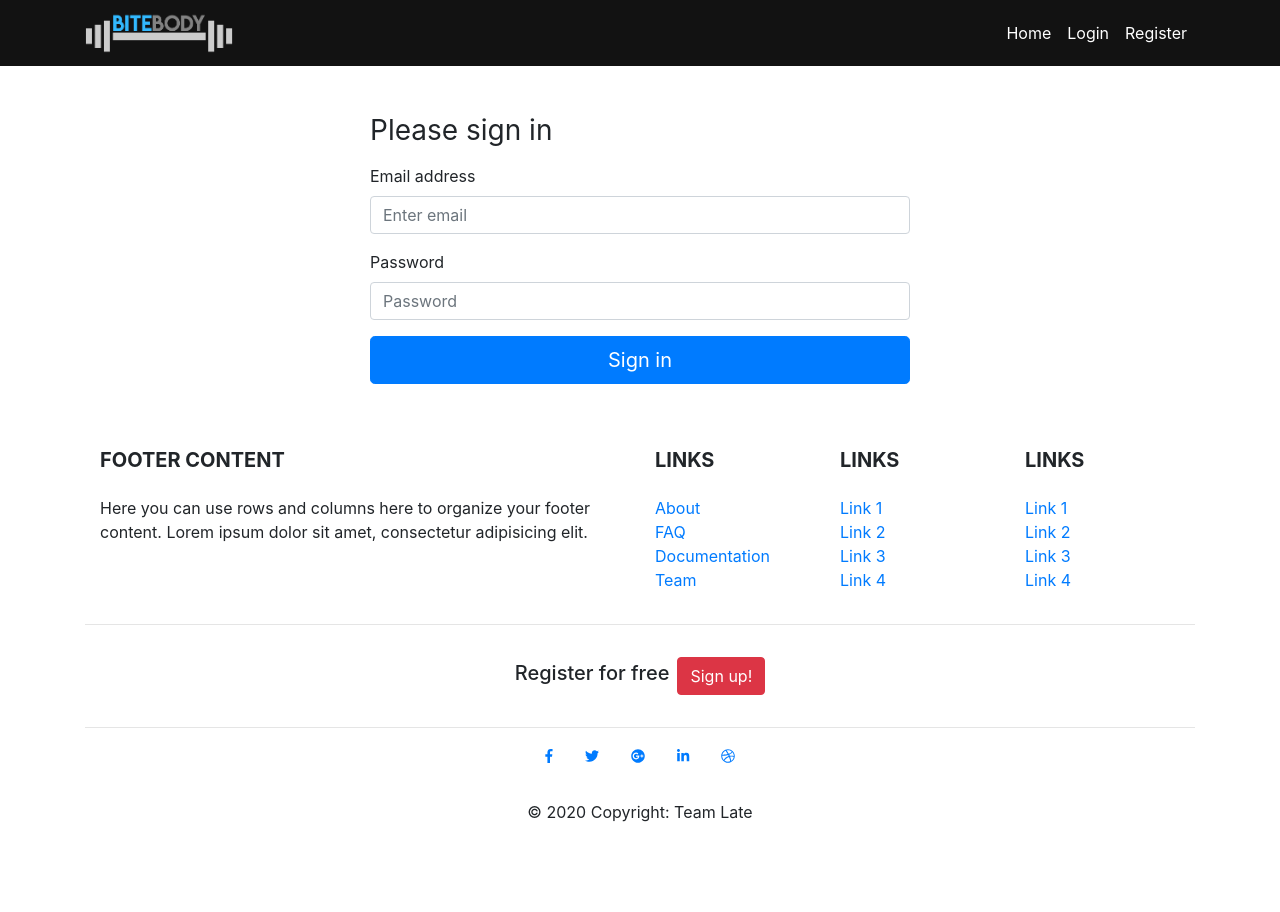
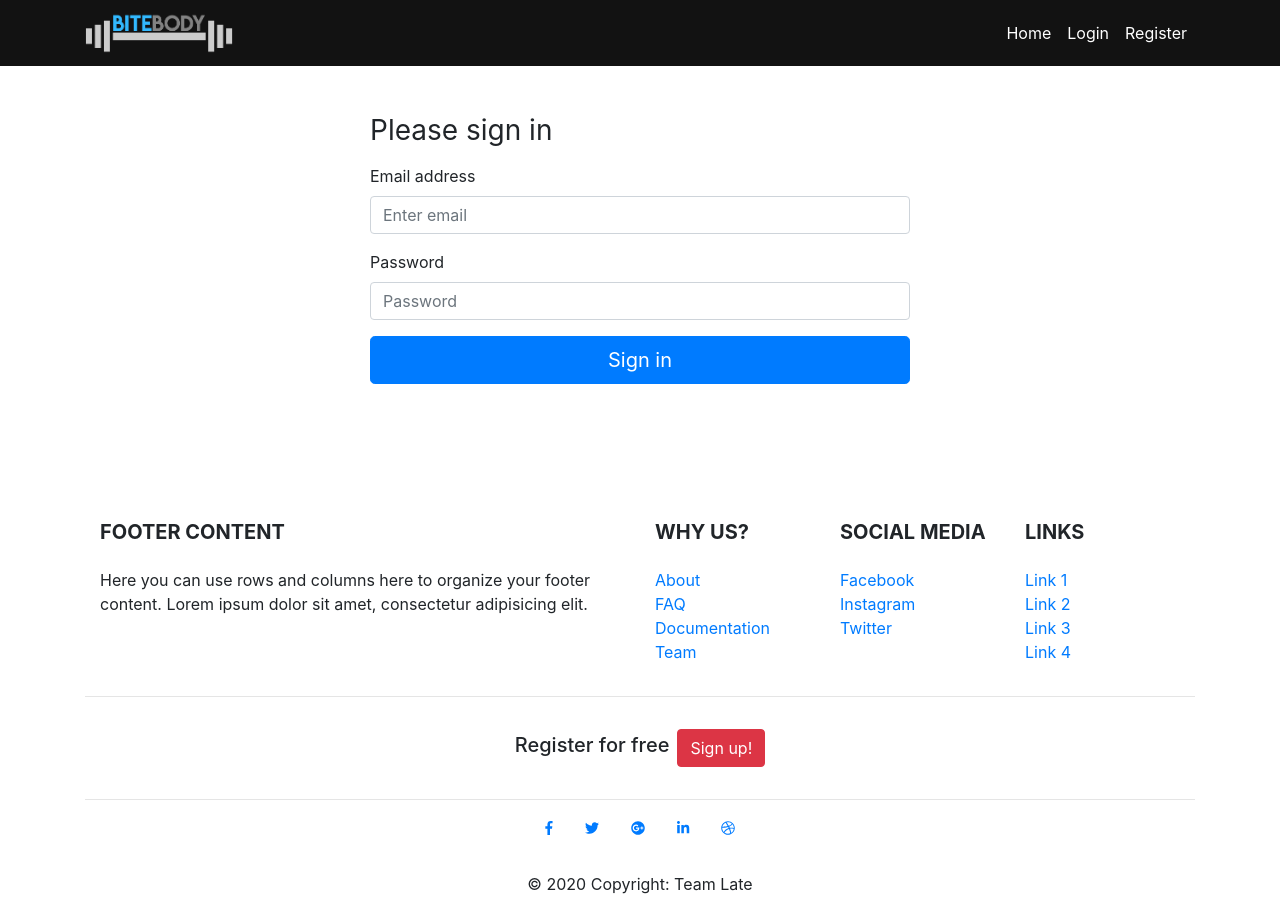
Before and after one commit to Bite-Body/bitebody-front-end, a React (Create React App) app: page /login in a window 1280 px wide. Before the commit the page ends 840 px from the top, so only its background shows below. Built offline with nearby package versions, Linux system fonts and the light colour scheme.

Commit message:
added functionality to login/register

```diff
--- a/package.json
+++ b/package.json
@@ -6,6 +6,7 @@
     "@testing-library/jest-dom": "^4.2.4",
     "@testing-library/react": "^9.4.0",
     "@testing-library/user-event": "^7.2.1",
+    "axios": "^0.19.2",
     "bootstrap": "^4.4.1",
     "mdbreact": "^4.25.0",
     "react": "^16.12.0",
--- a/src/components/Footer.js
+++ b/src/components/Footer.js
@@ -21,7 +21,7 @@ const FooterPagePro = () => {
           <hr className="clearfix w-100 d-md-none" />
           <MDBCol md="2">
             <h5 className="text-uppercase mb-4 mt-3 font-weight-bold">
-              Links
+              Why us?
             </h5>
             <ul className="list-unstyled">
               <li>
@@ -49,21 +49,19 @@ const FooterPagePro = () => {
           <hr className="clearfix w-100 d-md-none" />
           <MDBCol md="2">
             <h5 className="text-uppercase mb-4 mt-3 font-weight-bold">
-              Links
+              Social Media
             </h5>
             <ul className="list-unstyled">
               <li>
-                <a href="#!">Link 1</a>
+                <a href="#!">Facebook</a>
               </li>
               <li>
-                <a href="#!">Link 2</a>
+                <a href="#!">Instagram</a>
               </li>
               <li>
-                <a href="#!">Link 3</a>
+                <a href="#!">Twitter</a>
               </li>
-              <li>
-                <a href="#!">Link 4</a>
-              </li>
+
             </ul>
           </MDBCol>
           <hr className="clearfix w-100 d-md-none" />
--- a/src/components/Login.js
+++ b/src/components/Login.js
@@ -1,5 +1,5 @@
 import React, { Component } from 'react'
-
+import { login } from './UserFunctions'
 
 class Login extends Component {
   constructor() {
@@ -11,14 +11,27 @@ class Login extends Component {
     }
 
     this.onChange = this.onChange.bind(this)
-
+    this.onSubmit = this.onSubmit.bind(this)
   }
 
   onChange(e) {
     this.setState({ [e.target.name]: e.target.value })
   }
 
+  onSubmit(e) {
+    e.preventDefault()
 
+    const user = {
+      email: this.state.email,
+      password: this.state.password
+    }
+
+    login(user).then(res => {
+      if (!res.error) {
+        this.props.history.push(`/profile`)
+      }
+    })
+  }
 
   render() {
     return (
@@ -58,6 +71,9 @@ class Login extends Component {
             </form>
           </div>
         </div>
+        <br/>
+        <br/>
+        <br/>
       </div>
     )
   }
--- a/src/components/Register.js
+++ b/src/components/Register.js
@@ -1,5 +1,5 @@
 import React, { Component } from 'react'
-
+import { register } from './UserFunctions'
 
 class Register extends Component {
   constructor() {
@@ -13,13 +13,26 @@ class Register extends Component {
     }
 
     this.onChange = this.onChange.bind(this)
-
+    this.onSubmit = this.onSubmit.bind(this)
   }
 
   onChange(e) {
     this.setState({ [e.target.name]: e.target.value })
   }
+  onSubmit(e) {
+    e.preventDefault()
 
+    const newUser = {
+      first_name: this.state.first_name,
+      last_name: this.state.last_name,
+      email: this.state.email,
+      password: this.state.password
+    }
+
+    register(newUser).then(res => {
+      this.props.history.push(`/login`)
+    })
+  }
 
   render() {
     return (
@@ -81,6 +94,9 @@ class Register extends Component {
             </form>
           </div>
         </div>
+        <br/>
+        <br/>
+        <br/>
       </div>
     )
   }
--- /dev/null
+++ b/src/components/UserFunctions.js
@@ -0,0 +1,31 @@
+import axios from 'axios'
+
+axios.defaults.baseURL = 'http://localhost:5000'
+
+export const register = newUser => {
+  return axios
+    .post('users/register', {
+      first_name: newUser.first_name,
+      last_name: newUser.last_name,
+      email: newUser.email,
+      password: newUser.password
+    })
+    .then(response => {
+      console.log('Registered')
+    })
+}
+
+export const login = user => {
+  return axios
+    .post('users/login', {
+      email: user.email,
+      password: user.password
+    })
+    .then(response => {
+      localStorage.setItem('usertoken', response.data)
+      return response.data
+    })
+    .catch(err => {
+      console.log(err)
+    })
+}
```
Also changed, not shown: 1 other file (tests, documents, lock files or other folders).
